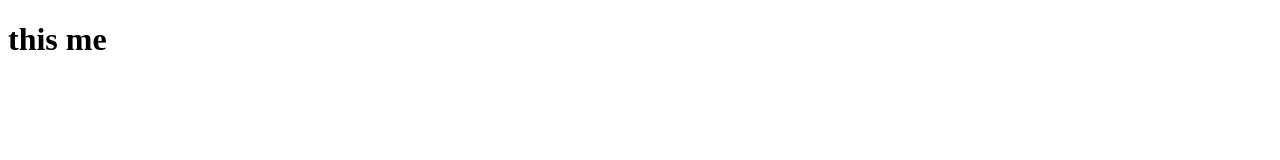
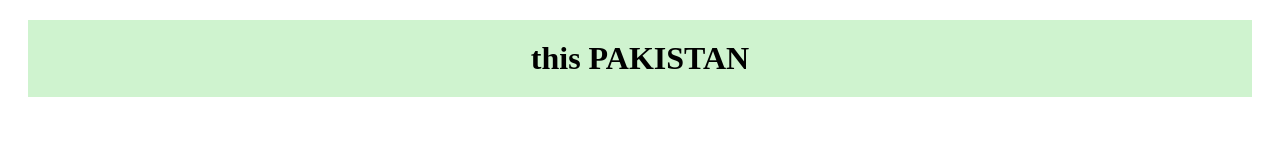
Before and after one commit to Abuzer5/name-, a plain HTML site: page pak.html in a window 1280 px wide. Drawn offline with Linux system fonts and the light colour scheme.

Commit message:
add data in go.html

```diff
--- a/pak.html
+++ b/pak.html
@@ -4,10 +4,24 @@
         <title>
             this is mt page
         </title>
+        <style>
+            h1 {
+                background-color:rgba(129, 224, 129, 0.378);
+                color: #000;
+                padding:20px;
+                margin: 20px;
+                text-align: center;
+
+            }
+            h1:hover{
+                background-color: aquamarine;
+                font-size: x-large;
+            }
+        </style>
     </head>
     <body>
         <h1>
-            this me
+            this PAKISTAN
         </h1>
     </body>
 
```
Also changed, not shown: go.html (+11 -0 lines).
